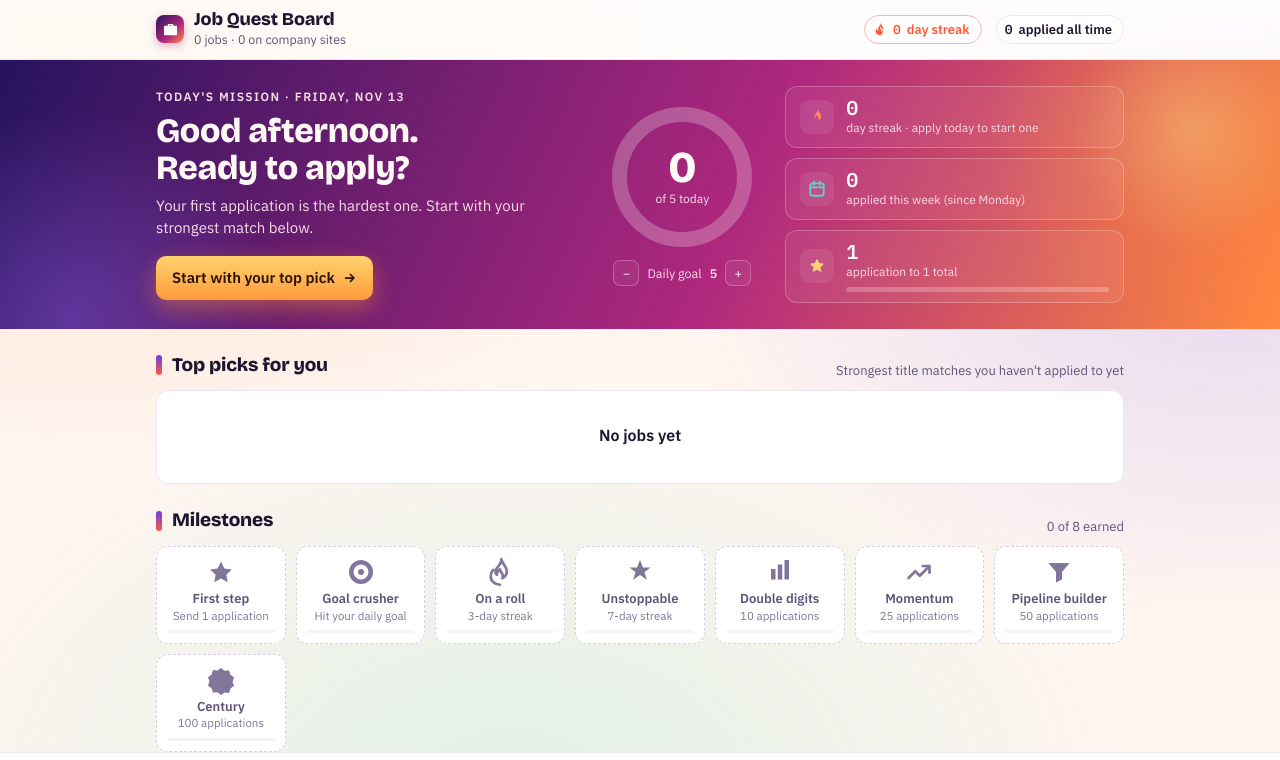
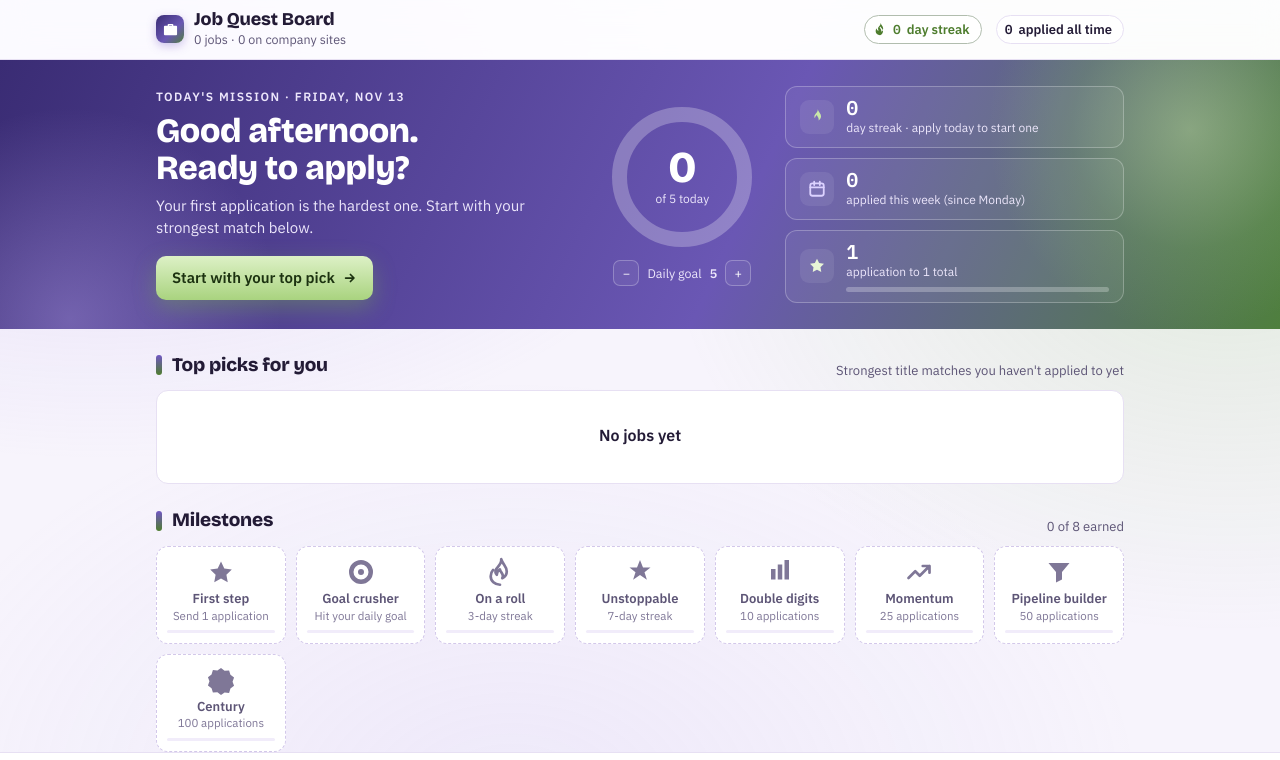
Before and after one commit to SruthiVeerepall/career-jobs-mcp, a website: page templates/job-quest.html in a window 1280 px wide. Shown: the top 760 px of the page. Drawn offline with nearby package versions, Linux system fonts and the light colour scheme.

Commit message:
theme changed for quest

```diff
--- a/templates/job-quest.html
+++ b/templates/job-quest.html
@@ -5,47 +5,27 @@
 <link href="https://fonts.googleapis.com/css2?family=Bricolage+Grotesque:opsz,wght@12..96,600;12..96,800&family=IBM+Plex+Sans:wght@400;500;600&family=IBM+Plex+Mono:wght@500;600&display=swap" rel="stylesheet">
 <style>
 :root{
-  /* Applicant "mission control", sunrise edition: the early-morning job hunt. Sticky glass bar ->
-     sunrise mission band (indigo -> magenta -> amber) with goal ring, streak, next milestone ->
+  /* Applicant "mission control", lavender & pistachio edition. Sticky glass bar ->
+     mission band (deep lavender -> pistachio) with goal ring, streak, next milestone ->
      top picks -> milestone badges -> filters -> job rows (company sites first) -> tally bar.
-     Warm paper ground lit by soft colour glows; electric violet drives actions; coral and amber
-     mark momentum; green/amber/red is JD fit only. */
-  --bg:#FFF6F0; --surface:#FFFFFF; --sunken:#F7F1FC; --line:#EEE4F2; --line-strong:#DACDE6;
-  --fg:#1E1530; --muted:#5F5478; --faint:#82779B;
-  --accent:#6A3DF0; --accent-hover:#5426DA; --accent-soft:#EEE8FF; --on-accent:#FFFFFF;
-  --spark:#FF5A36; --spark-soft:#FFE7DE; --gold:#B87300; --gold-soft:#FFF0CC;
-  --good:#11845A; --good-soft:#E2F7EC; --warn:#A35F00; --bad:#D0384A;
-  --hero-a:#26135E; --hero-b:#B0287E; --hero-c:#FF8A3D; --hero-fg:#FFF8F4; --hero-muted:#F9DCE8; --hero-line:rgba(255,255,255,.24);
-  --glow-1:rgba(255,138,61,.22); --glow-2:rgba(106,61,240,.17); --glow-3:rgba(16,196,160,.13);
-  --topbar:rgba(255,255,255,.8);
-  --pick-1:#6A3DF0; --pick-2:#FF5A36; --pick-3:#11A47A; --pick-4:#E29A00;
+     Soft lavender ground lit by lavender and pistachio glows; lavender drives actions;
+     pistachio marks momentum; green/amber/red is JD fit only. */
+  --bg:#F7F4FC; --surface:#FFFFFF; --sunken:#F1ECFA; --line:#E7E0F3; --line-strong:#D3C8EA;
+  --fg:#231B36; --muted:#5D5576; --faint:#7F7797;
+  --accent:#7056C4; --accent-hover:#5B41AF; --accent-soft:#EEE9FB; --on-accent:#FFFFFF;
+  --spark:#4E7D2E; --spark-soft:#E7F3DA; --gold:#7A6A16; --gold-soft:#F1F4D6;
+  --good:#1D7A4C; --good-soft:#E3F4E6; --warn:#A05E00; --bad:#C8384A;
+  --hero-a:#3A2C74; --hero-b:#6A57B4; --hero-c:#4F7F3E; --hero-fg:#FFFFFF; --hero-muted:#ECE6FB; --hero-line:rgba(255,255,255,.26);
+  --glow-1:rgba(170,150,235,.24); --glow-2:rgba(147,197,114,.20); --glow-3:rgba(190,175,240,.16);
+  --topbar:rgba(255,255,255,.82);
+  --pick-1:#7056C4; --pick-2:#5F9238; --pick-3:#A08AE0; --pick-4:#8DB865;
   --display:"Bricolage Grotesque","Segoe UI",system-ui,sans-serif;
   --sans:"IBM Plex Sans","Segoe UI",system-ui,sans-serif;
   --mono:"IBM Plex Mono",ui-monospace,Consolas,monospace;
   --shadow:0 1px 2px rgba(46,22,90,.06),0 4px 14px rgba(46,22,90,.06);
 }
-@media (prefers-color-scheme:dark){:root:not([data-theme="light"]){
-  --bg:#120B25; --surface:#1B1336; --sunken:#241A44; --line:#302556; --line-strong:#42356F;
-  --fg:#F2EDFB; --muted:#B6ABD2; --faint:#9084B0;
-  --accent:#A08BFF; --accent-hover:#B8A7FF; --accent-soft:#2D2158; --on-accent:#150A36;
-  --spark:#FF8562; --spark-soft:#3F1D1B; --gold:#FFC54A; --gold-soft:#3A2B10;
-  --good:#50D69B; --good-soft:#11301F; --warn:#F3B552; --bad:#FF808D;
-  --hero-a:#1A0D4A; --hero-b:#7D1E66; --hero-c:#C8602A; --hero-fg:#FFF6F2; --hero-muted:#E8C9DA; --hero-line:rgba(255,255,255,.17);
-  --glow-1:rgba(255,120,60,.14); --glow-2:rgba(140,100,255,.22); --glow-3:rgba(40,220,180,.09);
-  --topbar:rgba(27,19,54,.82);
-  --pick-1:#A08BFF; --pick-2:#FF8562; --pick-3:#50D69B; --pick-4:#FFC54A;
-  --shadow:0 1px 2px rgba(0,0,0,.4),0 6px 18px rgba(0,0,0,.25); color-scheme:dark}}
-:root[data-theme="dark"]{
-  --bg:#120B25; --surface:#1B1336; --sunken:#241A44; --line:#302556; --line-strong:#42356F;
-  --fg:#F2EDFB; --muted:#B6ABD2; --faint:#9084B0;
-  --accent:#A08BFF; --accent-hover:#B8A7FF; --accent-soft:#2D2158; --on-accent:#150A36;
-  --spark:#FF8562; --spark-soft:#3F1D1B; --gold:#FFC54A; --gold-soft:#3A2B10;
-  --good:#50D69B; --good-soft:#11301F; --warn:#F3B552; --bad:#FF808D;
-  --hero-a:#1A0D4A; --hero-b:#7D1E66; --hero-c:#C8602A; --hero-fg:#FFF6F2; --hero-muted:#E8C9DA; --hero-line:rgba(255,255,255,.17);
-  --glow-1:rgba(255,120,60,.14); --glow-2:rgba(140,100,255,.22); --glow-3:rgba(40,220,180,.09);
-  --topbar:rgba(27,19,54,.82);
-  --pick-1:#A08BFF; --pick-2:#FF8562; --pick-3:#50D69B; --pick-4:#FFC54A;
-  --shadow:0 1px 2px rgba(0,0,0,.4),0 6px 18px rgba(0,0,0,.25); color-scheme:dark}
+/* Always the light lavender & pistachio palette, even when the device is in dark mode (user preference). */
+:root{color-scheme:light}
 *{box-sizing:border-box}
 html,body{margin:0}
 body{background:radial-gradient(900px 520px at 8% 12%,var(--glow-1),transparent 70%),radial-gradient(800px 560px at 96% 30%,var(--glow-2),transparent 70%),radial-gradient(900px 600px at 40% 100%,var(--glow-3),transparent 70%) fixed,var(--bg);background-color:var(--bg);color:var(--fg);font-family:var(--sans);font-size:15px;line-height:1.5}
@@ -64,7 +44,7 @@ button{font:inherit;color:inherit}
 .top{position:sticky;top:env(safe-area-inset-top,0px);z-index:6;background:var(--topbar);backdrop-filter:blur(12px) saturate(1.4);-webkit-backdrop-filter:blur(12px) saturate(1.4);border-bottom:1px solid var(--line)}
 .top .wrap{display:flex;align-items:center;gap:14px;padding-block:10px}
 .brand{flex:1;min-width:0;display:flex;align-items:center;gap:10px}
-.brand .mark{width:28px;height:28px;border-radius:8px;background:linear-gradient(135deg,var(--hero-a),var(--hero-b) 60%,var(--hero-c));display:grid;place-items:center;flex:0 0 28px;box-shadow:0 3px 10px rgba(176,40,126,.35)}
+.brand .mark{width:28px;height:28px;border-radius:8px;background:linear-gradient(135deg,var(--hero-a),var(--hero-b) 60%,var(--hero-c));display:grid;place-items:center;flex:0 0 28px;box-shadow:0 3px 10px rgba(112,86,196,.35)}
 .brand h1{font-size:18px;line-height:1.1}
 .brand small{display:block;font-size:12.5px;color:var(--muted);white-space:nowrap;overflow:hidden;text-overflow:ellipsis}
 .brand > div{min-width:0}
@@ -75,16 +55,16 @@ button{font:inherit;color:inherit}
 
 /* mission band */
 .mission{background:linear-gradient(115deg,var(--hero-a) 0%,var(--hero-b) 58%,var(--hero-c) 100%);color:var(--hero-fg);position:relative;overflow:hidden}
-.mission::after{content:"";position:absolute;right:-120px;top:-140px;width:420px;height:420px;border-radius:50%;background:radial-gradient(circle,rgba(255,214,120,.45),rgba(255,138,61,.18) 40%,transparent 68%);pointer-events:none}
-.mission::before{content:"";position:absolute;left:-160px;bottom:-220px;width:460px;height:460px;border-radius:50%;background:radial-gradient(circle,rgba(140,110,255,.35),transparent 65%);pointer-events:none}
+.mission::after{content:"";position:absolute;right:-120px;top:-140px;width:420px;height:420px;border-radius:50%;background:radial-gradient(circle,rgba(205,235,170,.42),rgba(147,197,114,.18) 40%,transparent 68%);pointer-events:none}
+.mission::before{content:"";position:absolute;left:-160px;bottom:-220px;width:460px;height:460px;border-radius:50%;background:radial-gradient(circle,rgba(200,180,255,.35),transparent 65%);pointer-events:none}
 .mission .wrap{position:relative;z-index:1;display:grid;grid-template-columns:minmax(0,1.25fr) auto minmax(0,1fr);gap:28px;align-items:center;padding-block:26px}
 @media (max-width:820px){.mission .wrap{grid-template-columns:1fr auto}.mission .side-stats{grid-column:1 / -1}}
 @media (max-width:520px){.mission .wrap{grid-template-columns:1fr;justify-items:start}.ringbox{justify-self:center}}
 .eyebrow{font-size:12px;font-weight:600;letter-spacing:.12em;text-transform:uppercase;color:var(--hero-muted)}
 .mission h2{font-size:clamp(24px,3.4vw,34px);line-height:1.1;margin:6px 0 8px}
 .mission p{margin:0 0 16px;color:var(--hero-muted);max-width:46ch}
-.cta{display:inline-flex;align-items:center;gap:8px;background:linear-gradient(180deg,#FFD36E,#FF9A3C);color:#2A1200;border:0;border-radius:10px;padding:11px 16px;font-weight:600;cursor:pointer;text-decoration:none;box-shadow:0 8px 22px rgba(255,140,50,.45);transition:transform .15s,box-shadow .15s}
-.cta:hover{transform:translateY(-1px);box-shadow:0 10px 26px rgba(255,140,50,.55)}
+.cta{display:inline-flex;align-items:center;gap:8px;background:linear-gradient(180deg,#DDF1C6,#A9D37F);color:#1C3210;border:0;border-radius:10px;padding:11px 16px;font-weight:600;cursor:pointer;text-decoration:none;box-shadow:0 8px 22px rgba(120,175,80,.40);transition:transform .15s,box-shadow .15s}
+.cta:hover{transform:translateY(-1px);box-shadow:0 10px 26px rgba(120,175,80,.50)}
 .cta:focus-visible{outline-color:#fff}
 .ringbox{display:flex;flex-direction:column;align-items:center;gap:8px}
 .ring{position:relative;width:150px;height:150px}
@@ -94,7 +74,7 @@ button{font:inherit;color:inherit}
 .ring .center{position:absolute;inset:0;display:grid;place-content:center;text-align:center}
 .ring .center b{font-family:var(--display);font-size:44px;line-height:1;font-weight:800}
 .ring .center span{font-size:12px;color:var(--hero-muted)}
-.ring.hit .center b{color:#FFE08A;text-shadow:0 0 18px rgba(255,200,90,.6)}
+.ring.hit .center b{color:#D7F2BC;text-shadow:0 0 18px rgba(190,230,150,.6)}
 .goalctl{display:flex;align-items:center;gap:8px;font-size:12.5px;color:var(--hero-muted)}
 .goalctl button{width:26px;height:26px;border-radius:7px;border:1px solid var(--hero-line);background:rgba(255,255,255,.06);color:var(--hero-fg);cursor:pointer;line-height:1}
 .goalctl button:hover{background:rgba(255,255,255,.14)}
@@ -105,7 +85,7 @@ button{font:inherit;color:inherit}
 .ms span{display:block;font-size:12px;color:var(--hero-muted)}
 .ms .grow{flex:1;min-width:0}
 .mbar{height:5px;border-radius:999px;background:var(--hero-line);margin-top:6px;overflow:hidden}
-.mbar i{display:block;height:100%;width:0;background:linear-gradient(90deg,#FFD27A,var(--spark));border-radius:999px;transition:width .5s}
+.mbar i{display:block;height:100%;width:0;background:linear-gradient(90deg,#E2D8FF,#BFE39A);border-radius:999px;transition:width .5s}
 
 main.wrap{padding-block:22px 116px;display:flex;flex-direction:column;gap:22px}
 .sec-head{display:flex;justify-content:space-between;align-items:baseline;gap:10px;flex-wrap:wrap;margin-bottom:10px}
@@ -118,7 +98,7 @@ main.wrap{padding-block:22px 116px;display:flex;flex-direction:column;gap:22px}
 .pick{position:relative;background:var(--surface);border:1px solid var(--line);border-radius:14px;padding:14px;display:flex;flex-direction:column;gap:10px;box-shadow:var(--shadow);transition:transform .15s,box-shadow .15s,border-color .15s;border-top:4px solid var(--pc,var(--accent))}
 .pick:nth-child(1){--pc:var(--pick-1)} .pick:nth-child(2){--pc:var(--pick-2)} .pick:nth-child(3){--pc:var(--pick-3)} .pick:nth-child(4){--pc:var(--pick-4)}
 .picks .pick .rank{color:var(--pc,var(--faint));font-weight:600}
-.pick:hover{transform:translateY(-3px);border-color:var(--pc,var(--accent));box-shadow:0 12px 28px rgba(90,40,200,.16)}
+.pick:hover{transform:translateY(-3px);border-color:var(--pc,var(--accent));box-shadow:0 12px 28px rgba(112,86,196,.16)}
 .pick .rank{position:absolute;top:12px;right:12px;font-family:var(--mono);font-size:11px;color:var(--faint)}
 .pick .ptitle{font-weight:600;line-height:1.3;text-decoration:none;overflow-wrap:anywhere;padding-right:22px}
 .pick .ptitle:hover{color:var(--accent)}
@@ -135,7 +115,7 @@ main.wrap{padding-block:22px 116px;display:flex;flex-direction:column;gap:22px}
 .badge span{font-size:11.5px}
 .badge .bp{height:3px;border-radius:999px;background:var(--sunken);margin-top:6px;overflow:hidden}
 .badge .bp i{display:block;height:100%;background:var(--accent)}
-.badge.got{border:1px solid color-mix(in srgb,var(--gold) 50%,var(--line));background:linear-gradient(160deg,var(--gold-soft),var(--spark-soft));color:var(--gold);box-shadow:0 4px 14px rgba(230,150,0,.18)}
+.badge.got{border:1px solid color-mix(in srgb,var(--gold) 50%,var(--line));background:linear-gradient(160deg,var(--gold-soft),var(--spark-soft));color:var(--gold);box-shadow:0 4px 14px rgba(110,160,70,.18)}
 .badge.got b{color:var(--fg)}
 .badge.got .bp{display:none}
 
@@ -203,7 +183,7 @@ main.wrap{padding-block:22px 116px;display:flex;flex-direction:column;gap:22px}
 .pgs{display:flex;align-items:center;gap:4px;flex-wrap:wrap}
 .pg{min-width:36px;height:36px;padding:0 10px;border-radius:9px;border:1px solid var(--line-strong);background:var(--surface);font-family:var(--mono);font-size:13.5px;font-weight:600;cursor:pointer;font-variant-numeric:tabular-nums;transition:background .12s,border-color .12s,transform .12s}
 .pg:hover:not(:disabled):not(.on){border-color:var(--accent);color:var(--accent)}
-.pg.on{background:linear-gradient(135deg,var(--accent),var(--spark));border-color:transparent;color:#fff;box-shadow:0 4px 12px rgba(106,61,240,.3)}
+.pg.on{background:linear-gradient(135deg,var(--accent),var(--spark));border-color:transparent;color:#fff;box-shadow:0 4px 12px rgba(112,86,196,.3)}
 .pg.nav{font-family:var(--sans);font-weight:600}
 .pg:disabled{opacity:.4;cursor:default}
 .pgap{color:var(--faint);padding:0 4px}
@@ -228,7 +208,7 @@ main.wrap{padding-block:22px 116px;display:flex;flex-direction:column;gap:22px}
 </style>
 
 <svg width="0" height="0" style="position:absolute" aria-hidden="true"><defs>
-  <linearGradient id="ringgrad" x1="0" y1="0" x2="1" y2="1"><stop offset="0" stop-color="#FFFFFF"/><stop offset=".45" stop-color="#FFD36E"/><stop offset="1" stop-color="#FF7A45"/></linearGradient>
+  <linearGradient id="ringgrad" x1="0" y1="0" x2="1" y2="1"><stop offset="0" stop-color="#FFFFFF"/><stop offset=".45" stop-color="#E2D8FF"/><stop offset="1" stop-color="#BFE39A"/></linearGradient>
 </defs></svg>
 <canvas id="fx" aria-hidden="true"></canvas>
 
@@ -256,9 +236,9 @@ main.wrap{padding-block:22px 116px;display:flex;flex-direction:column;gap:22px}
     <div class="goalctl"><button id="goal-minus" aria-label="Lower daily goal">−</button>Daily goal <b id="g-val" class="num">5</b><button id="goal-plus" aria-label="Raise daily goal">+</button></div>
   </div>
   <div class="side-stats">
-    <div class="ms"><span class="ic" aria-hidden="true"><svg width="18" height="18" viewBox="0 0 16 16"><path d="M8.6 1c.4 2.4-1.7 3.5-2.6 5.2-.6 1.1-.4 2.3.3 3-.1-1.3.6-2.2 1.6-2.9.2 1.5 1.6 2 1.6 3.6 0 .4-.1.8-.3 1.1 1.4-.6 2.4-1.9 2.4-3.6 0-2.6-2.1-3.6-3-6.4z" fill="#FF8A62"/></svg></span><div class="grow"><b id="s-streak">0</b><span id="s-streak-lbl">day streak · apply today to start one</span></div></div>
-    <div class="ms"><span class="ic" aria-hidden="true"><svg width="18" height="18" viewBox="0 0 16 16"><rect x="2" y="3" width="12" height="11" rx="2" fill="none" stroke="#5FD3C9" stroke-width="1.6"/><path d="M2 6.5h12M5.5 1.5v3M10.5 1.5v3" stroke="#5FD3C9" stroke-width="1.6" stroke-linecap="round"/></svg></span><div class="grow"><b id="s-week">0</b><span>applied this week (since Monday)</span></div></div>
-    <div class="ms"><span class="ic" aria-hidden="true"><svg width="18" height="18" viewBox="0 0 16 16"><path d="M8 1.5l1.9 3.9 4.3.6-3.1 3 .7 4.3L8 11.3l-3.8 2 .7-4.3-3.1-3 4.3-.6z" fill="#FFD27A"/></svg></span><div class="grow"><b id="s-next">10</b><span id="s-next-lbl">applications to your next milestone</span><div class="mbar"><i id="s-next-bar"></i></div></div></div>
+    <div class="ms"><span class="ic" aria-hidden="true"><svg width="18" height="18" viewBox="0 0 16 16"><path d="M8.6 1c.4 2.4-1.7 3.5-2.6 5.2-.6 1.1-.4 2.3.3 3-.1-1.3.6-2.2 1.6-2.9.2 1.5 1.6 2 1.6 3.6 0 .4-.1.8-.3 1.1 1.4-.6 2.4-1.9 2.4-3.6 0-2.6-2.1-3.6-3-6.4z" fill="#C9E8A8"/></svg></span><div class="grow"><b id="s-streak">0</b><span id="s-streak-lbl">day streak · apply today to start one</span></div></div>
+    <div class="ms"><span class="ic" aria-hidden="true"><svg width="18" height="18" viewBox="0 0 16 16"><rect x="2" y="3" width="12" height="11" rx="2" fill="none" stroke="#DCD2FF" stroke-width="1.6"/><path d="M2 6.5h12M5.5 1.5v3M10.5 1.5v3" stroke="#DCD2FF" stroke-width="1.6" stroke-linecap="round"/></svg></span><div class="grow"><b id="s-week">0</b><span>applied this week (since Monday)</span></div></div>
+    <div class="ms"><span class="ic" aria-hidden="true"><svg width="18" height="18" viewBox="0 0 16 16"><path d="M8 1.5l1.9 3.9 4.3.6-3.1 3 .7 4.3L8 11.3l-3.8 2 .7-4.3-3.1-3 4.3-.6z" fill="#E8F5D6"/></svg></span><div class="grow"><b id="s-next">10</b><span id="s-next-lbl">applications to your next milestone</span><div class="mbar"><i id="s-next-bar"></i></div></div></div>
   </div>
 </div></section>
 
@@ -495,8 +475,11 @@ function renderList(){
     : '<div class="empty"><b>No jobs in this window</b>Run the export with --week for a wider window.</div>';
   document.getElementById("groups").innerHTML = out;
 }
+// Picks ticked on this visit stay on the board (shown as done) instead of vanishing; a reload
+// replaces them with the next best unapplied matches.
+var tickedHere = {};
 function topPicks(){
-  var pool = JOBS.filter(function(j){ return !applied[j.k]; });
+  var pool = JOBS.filter(function(j){ return !applied[j.k] || tickedHere[j.k]; });
   pool.sort(function(a, b){
     var ja = typeof a.jd === "number" ? a.jd : -1, jb = typeof b.jd === "number" ? b.jd : -1;
     return jb - ja || (b.jdHit || 0) - (a.jdHit || 0) || (a.group === "company" ? -1 : 0) - (b.group === "company" ? -1 : 0) || (b.score || 0) - (a.score || 0) || a.i - b.i;
@@ -509,7 +492,7 @@ function renderPicks(){
   if (!picks.length) { grid.innerHTML = '<div class="empty" style="grid-column:1/-1"><b>' + (JOBS.length ? "You've applied to every job on this list" : "No jobs yet") + '</b>' + (JOBS.length ? "Tomorrow's run brings new openings." : "") + '</div>'; return; }
   grid.innerHTML = picks.map(function(j, n){
     var url = safeUrl(j.url);
-    return '<article class="pick" id="pick-' + j.k + '"><span class="rank">#' + (n + 1) + '</span>'
+    return '<article class="pick' + (applied[j.k] ? " done" : "") + '" id="pick-' + j.k + '"><span class="rank">#' + (n + 1) + '</span>'
       + (url ? '<a class="ptitle" href="' + esc(url) + '" target="_blank" rel="noopener">' + esc(j.title) + '</a>' : '<span class="ptitle">' + esc(j.title) + '</span>')
       + '<div class="pco">' + esc(j.company) + (j.via ? ' · via ' + esc(j.via) : '') + ' · ' + esc(j.posted) + '</div>'
       + '<div class="foot">' + tick(j, "pk-") + jdMeter(j) + (url ? '<a class="go" href="' + esc(url) + '" target="_blank" rel="noopener">Apply ↗</a>' : '') + '</div></article>';
@@ -588,13 +571,16 @@ function renderStatic(){
 }
 function syncTicks(){
   document.querySelectorAll("input[data-k]").forEach(function(cb){ cb.checked = !!applied[cb.dataset.k]; });
-  JOBS.forEach(function(j){ var row = document.getElementById("job-" + j.k); if (row) row.classList.toggle("done", !!applied[j.k]); });
+  JOBS.forEach(function(j){
+    var row = document.getElementById("job-" + j.k); if (row) row.classList.toggle("done", !!applied[j.k]);
+    var pk = document.getElementById("pick-" + j.k); if (pk) pk.classList.toggle("done", !!applied[j.k]);
+  });
 }
 
 /* ---- celebration ---- */
 var fx = document.getElementById("fx"), ctx = fx.getContext("2d"), parts = [], raf = 0;
 var REDUCE = window.matchMedia && window.matchMedia("(prefers-reduced-motion: reduce)").matches;
-var COLORS = ["#6A3DF0", "#FF5A36", "#FFC54A", "#11C48A", "#E0338C", "#3FA9FF"];
+var COLORS = ["#7056C4", "#93C572", "#B9A6E8", "#C9E7A8", "#5F9238", "#D9CEFF"];
 function burst(x, y, n, spread){
   if (REDUCE) return;
   fx.width = window.innerWidth; fx.height = window.innerHeight;
@@ -626,6 +612,7 @@ document.addEventListener("change", function(ev){
   if (cb.matches && cb.matches("input[data-k]")) {
     var job = BY_KEY[cb.dataset.k]; if (!job) return;
     var before = stats();
+    if (cb.checked) tickedHere[job.k] = 1;
     toggle(job, cb.checked);
     syncTicks();
     var s = renderProgress();
@@ -637,9 +624,7 @@ document.addEventListener("change", function(ev){
       if (hitGoal) { burst(window.innerWidth / 2, window.innerHeight / 3, 160, 9); toast("Daily goal reached: " + s.today + " applications today. Proud of you!", true); }
       else if (milestone && milestone > 1) { burst(window.innerWidth / 2, window.innerHeight / 3, 120, 8); toast("Milestone: " + milestone + " applications sent!", true); }
       else { burst(r.left + r.width / 2, r.top + r.height / 2, 26, 4); toast(s.today < goal ? NUDGES[s.all % NUDGES.length] + " " + (goal - s.today) + " more for today's goal." : NUDGES[s.all % NUDGES.length]); }
-      // Let the celebration play before the pick slides away.
-      setTimeout(renderPicks, 700);
-    } else { toast("Removed from applied"); renderPicks(); }
+    } else { toast("Removed from applied"); }
   } else if (cb.id === "sort") { f.sort = cb.value; renderList(); }
 });
 document.addEventListener("click", function(ev){
```
